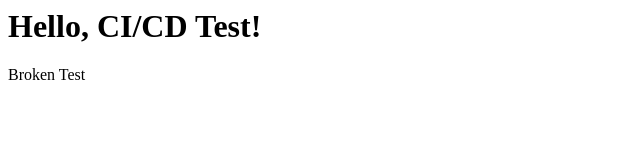
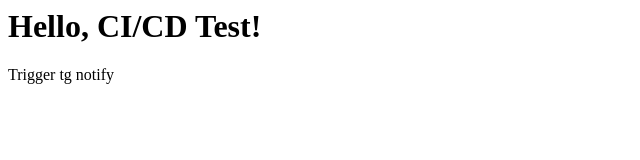
Before and after one commit to cristina97is/ci-nginx-test, a plain HTML site: page index.html in a window 1280 px wide. Shown: the full height of the page, 0-640 px from the left. Drawn offline with Linux system fonts and the light colour scheme.

Commit message:
Test telegi

```diff
--- a/index.html
+++ b/index.html
@@ -1,2 +1,2 @@
 <h1>Hello, CI/CD Test!</h1>
-<p>Broken Test</p>
+<p>Trigger tg notify</p>
```
